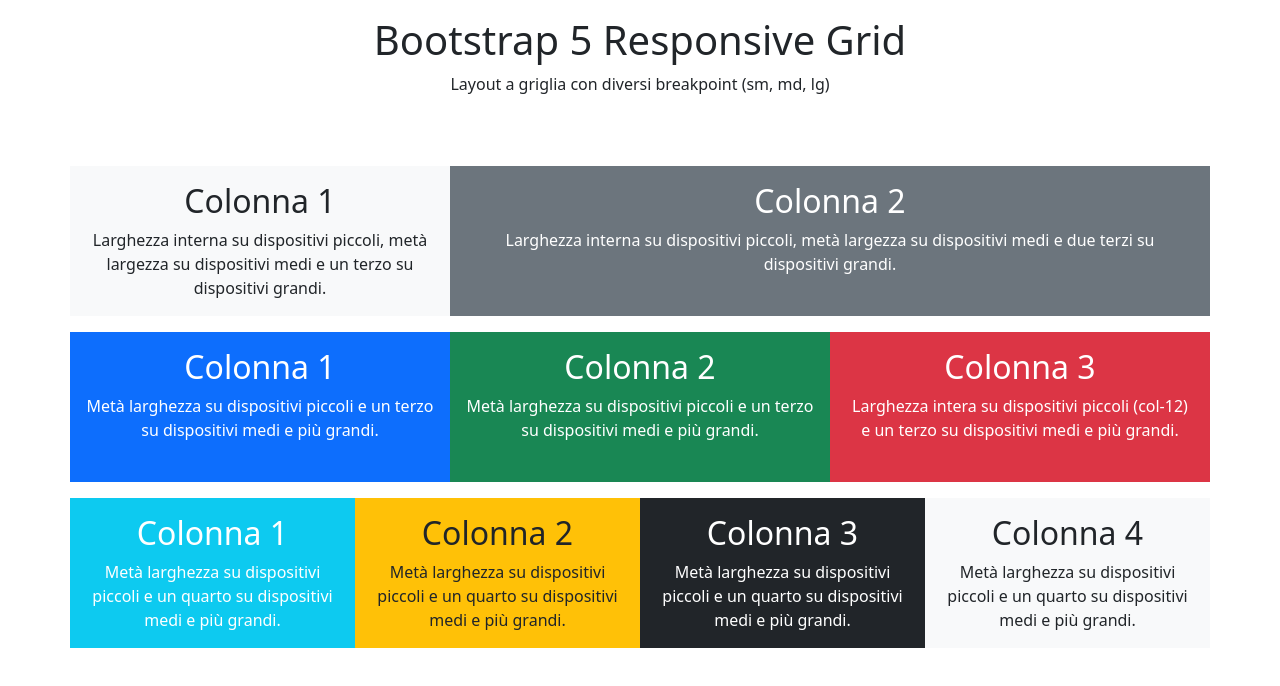
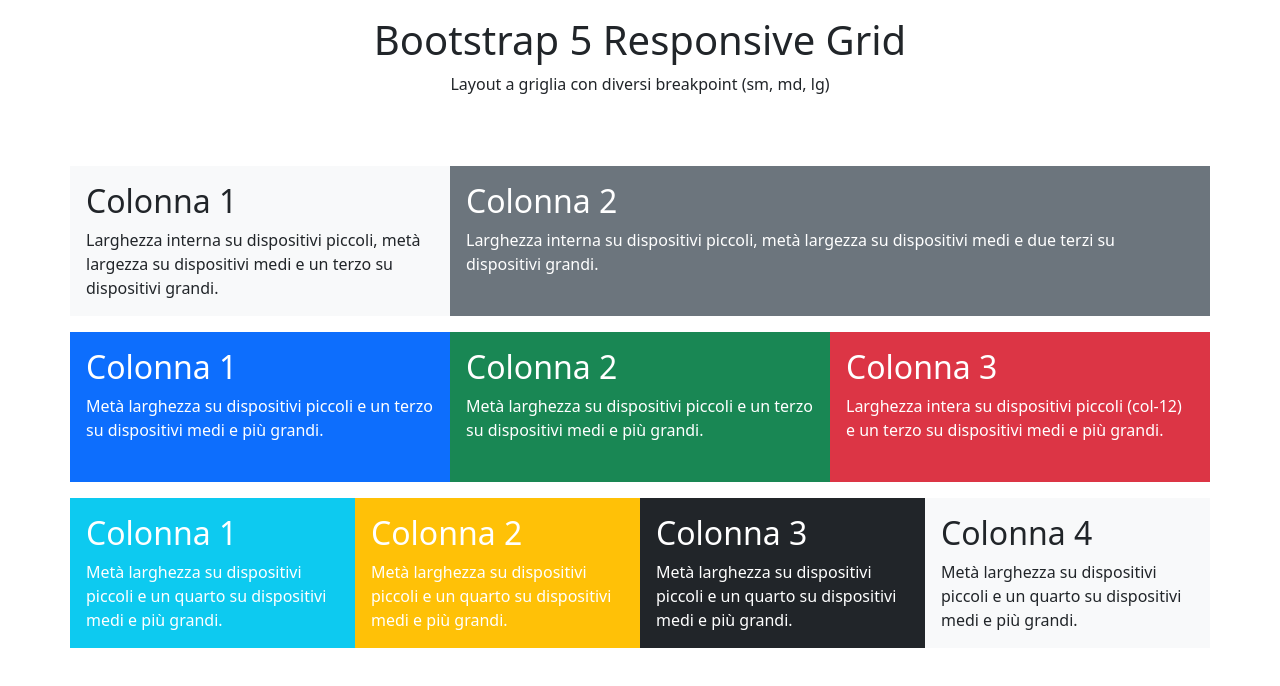
Before and after one commit to nicolo-canevari/htmlcss-bootstrap-layout, a plain HTML site: page index.html in a window 1280 px wide. Drawn offline with nearby package versions, Linux system fonts and the light colour scheme.

```diff
--- a/index.html
+++ b/index.html
@@ -32,7 +32,7 @@
 
         <div class="row mb-3">
 
-            <div class="col-12 col-md-6 col-lg-4 p-3 bg-light text-dark">
+            <div class="col-12 col-md-6 col-lg-4 text-start p-3 bg-light text-dark">
 
                 <h2>Colonna 1</h2>
 
@@ -40,7 +40,7 @@
 
             </div>
 
-            <div class="col-12 col-md-6 col-lg-8 p-3 bg-secondary text-white">
+            <div class="col-12 col-md-6 col-lg-8 text-start p-3 bg-secondary text-white">
 
                 <h2> Colonna 2</h2>
 
@@ -56,14 +56,14 @@
 
         <div class="row mb-3">
 
-          <div class="col-6 col-md-4 col-lg-4 p-3 bg-primary text-white">
+          <div class="col-6 col-md-4 col-lg-4 text-start p-3 bg-primary text-white">
 
             <h2>Colonna 1</h2>
 
             <span>Metà larghezza su dispositivi piccoli e un terzo su dispositivi medi e più grandi.</span>
           </div>
 
-          <div class="col-6 col-md-4 col-lg-4 p-3 bg-success text-white">
+          <div class="col-6 col-md-4 col-lg-4 text-start p-3 bg-success text-white">
 
             <h2>Colonna 2</h2>
 
@@ -71,7 +71,7 @@
 
           </div>
 
-          <div class="col-12 col-md-4 col-lg-4 p-3 bg-danger text-white">
+          <div class="col-12 col-md-4 col-lg-4 text-start p-3 bg-danger text-white">
 
             <h2>Colonna 3</h2>
 
@@ -88,7 +88,7 @@
 
         <div class="row mb-3">
 
-          <div class="col-6 col-md-3 col-lg-3 p-3 h-100 bg-info text-white">
+          <div class="col-6 col-md-3 col-lg-3 text-start p-3 h-100 bg-info text-white">
 
             <h2>Colonna 1</h2>
 
@@ -96,7 +96,7 @@
 
           </div>
 
-          <div class="col-6 col-md-3 col-lg-3 p-3 h-100 bg-warning text-center">
+          <div class="col-6 col-md-3 col-lg-3 text-start p-3 h-100 bg-warning text-white">
 
             <h2>Colonna 2</h2>
 
@@ -104,7 +104,7 @@
 
           </div>
 
-          <div class="col-6 col-md-3 col-lg-3 p-3 h-100 bg-dark text-white">
+          <div class="col-6 col-md-3 col-lg-3 text-start p-3 h-100 bg-dark text-white">
 
             <h2>Colonna 3</h2>
 
@@ -112,7 +112,7 @@
 
           </div>
 
-          <div class="col-6 col-md-3 col-lg-3 p-3 h-100 bg-light text-dark">
+          <div class="col-6 col-md-3 col-lg-3 text-start p-3 h-100 bg-light text-dark">
 
             <h2>Colonna 4</h2>
 
```
